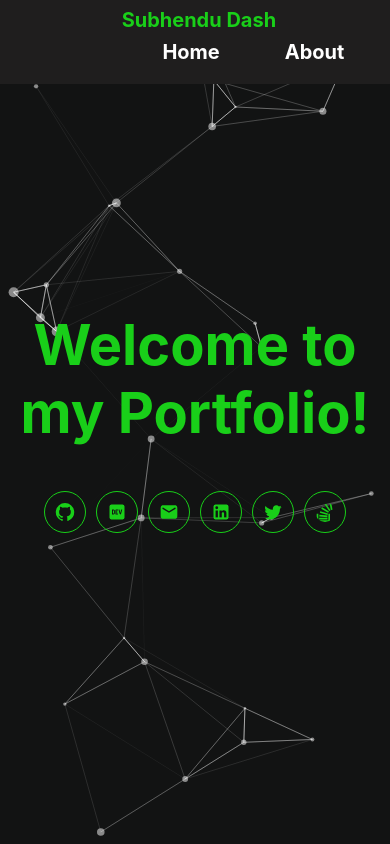
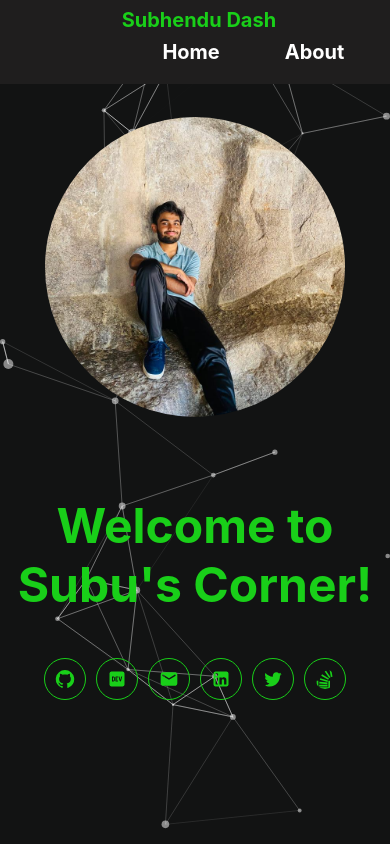
Before and after one commit to subhendudash02/subhendudash02.github.io, a Next.js app: page / in a window 390 px wide. Built offline with nearby package versions, Linux system fonts and the light colour scheme.

Commit message:
change home page

```diff
--- a/src/pages/index.js
+++ b/src/pages/index.js
@@ -12,6 +12,9 @@ import LinkedInIcon from '@mui/icons-material/LinkedIn';
 import TwitterIcon from '@mui/icons-material/Twitter';
 import { SvgIcon } from '@mui/material';
 import Head from "next/head";
+import Image from "next/image";
+
+import myphoto from '../assets/photo_me.jpeg';
 
 import Particles from "react-tsparticles";
 import { loadFull } from "tsparticles";
@@ -35,13 +38,17 @@ export default function Home() {
             </Head>
             <Navbar />
             <div className={homeStyle.home}>
-                <h1 className={homeStyle.mainHeading}>Welcome to my Portfolio!</h1>
                 <Particles className={homeStyle.particles}
                         id="tsparticles"
                         init={particlesInit}
                         loaded={particlesLoaded}
                         options={config_particle} />
 
+                <div className={homeStyle.left}>
+                    <Image alt="Avatar" src={myphoto} id={homeStyle.avatar} />
+                </div>
+                <div className={homeStyle.right}>
+                    <h2 className={homeStyle.mainHeading}>Welcome to Subu's Corner!</h2>
                     <ThemeProvider theme={theme}>
                         <a href={social.github}><GitHubIcon className={homeStyle.socIcon} fontSize="large" color="primary" /></a>
                         <a href={social.devto}><LogoDevIcon className={homeStyle.socIcon} fontSize="large" color="primary" /></a>
@@ -53,6 +60,7 @@ export default function Home() {
                             </SvgIcon></a>
                     </ThemeProvider>
                 </div>
+            </div>
         </>
     )
 }
--- a/src/styles/Home.module.css
+++ b/src/styles/Home.module.css
@@ -1,7 +1,8 @@
 .home {
     text-align: center;
-    padding-top: 13%;
+    padding-top: 8%;
     font-size: 2rem;
+    display: flex;
 }
 
 .mainHeading {
@@ -11,10 +12,9 @@
 
 .socIcon {
     display: inline-block;
-	font-size: 1.2em;
 	padding: 10px;
-	width: 45px;
-	height: 45px;
+	width: 30px;
+	height: 30px;
 	text-align: center;
 	line-height: 1.25;
 	border: 1px solid var(--green);
@@ -26,6 +26,8 @@
 
 .socIcon:hover {
     transform: scale(1.5);
+    transition: width 2s;
+    transition-timing-function: ease-in-out;
 }
 
 .particles{
@@ -37,13 +39,36 @@
     z-index: -1;
 }
 
+.left {
+    width: 40%;
+}
+
+.right {
+    width: 60%;
+    margin: 8% 0 0 0;
+}
+
+#avatar {
+    border-radius: 50%;
+    width: 500px;
+    height: 500px;
+    object-fit: cover;
+    margin: auto;
+}
+
 @media screen and (max-width: 768px) {
     .home {
-        padding-top: 70%;
+        padding-top: 30%;
+        flex-direction: column;
     }
 
-    .mainHeading {
-        font-size: 3.5rem;
+    .left, .right {
+        width: 100%;
+    }
+
+    #avatar {
+        width: 300px;
+        height: 300px;
     }
 
     .socIcon {
--- a/src/styles/globals.css
+++ b/src/styles/globals.css
@@ -13,53 +13,7 @@ body {
     color: white;
 }
 
-input[type="text"], input[type="email"] {
-    width: 40%;
-    padding: 12px 20px;
-    margin: 0 0 2% 0;
-    display: inline-block;
-    border: none;
-    border-radius: 4px;
-}
-
-textarea {
-    min-width: 40%;
-    margin: 0 0 2% 0;
-    padding: 1%;
-    border: none;
-}
-
-input[type="text"], input[type="email"], textarea {
-    background-color: #1F1E1E;
-    color: #fff;
-}
-
-input[type="submit"] {
-    padding: 1% 3% 1% 3%;
-    border-radius: 10px;
-    background-color: var(--green);
-    border: none;
-    cursor: pointer;
-    font-weight: bolder;
-}
-
 a {
     color: var(--green);
     font-weight: bolder;
 }
-
-@media screen and (max-width: 768px) {
-    input[type="submit"] {
-        padding: 3% 5% 3% 5%;
-        font-size: medium;
-    }
-
-    input[type="text"], input[type="email"] {
-        width: 60%;
-    }
-
-    textarea {
-        min-width: 70%;
-        padding: 1%;
-    }
-}
```
Also changed, not shown: src/assets/photo_me.jpeg (added). Lines whose indentation alone changed are shown as unchanged.
